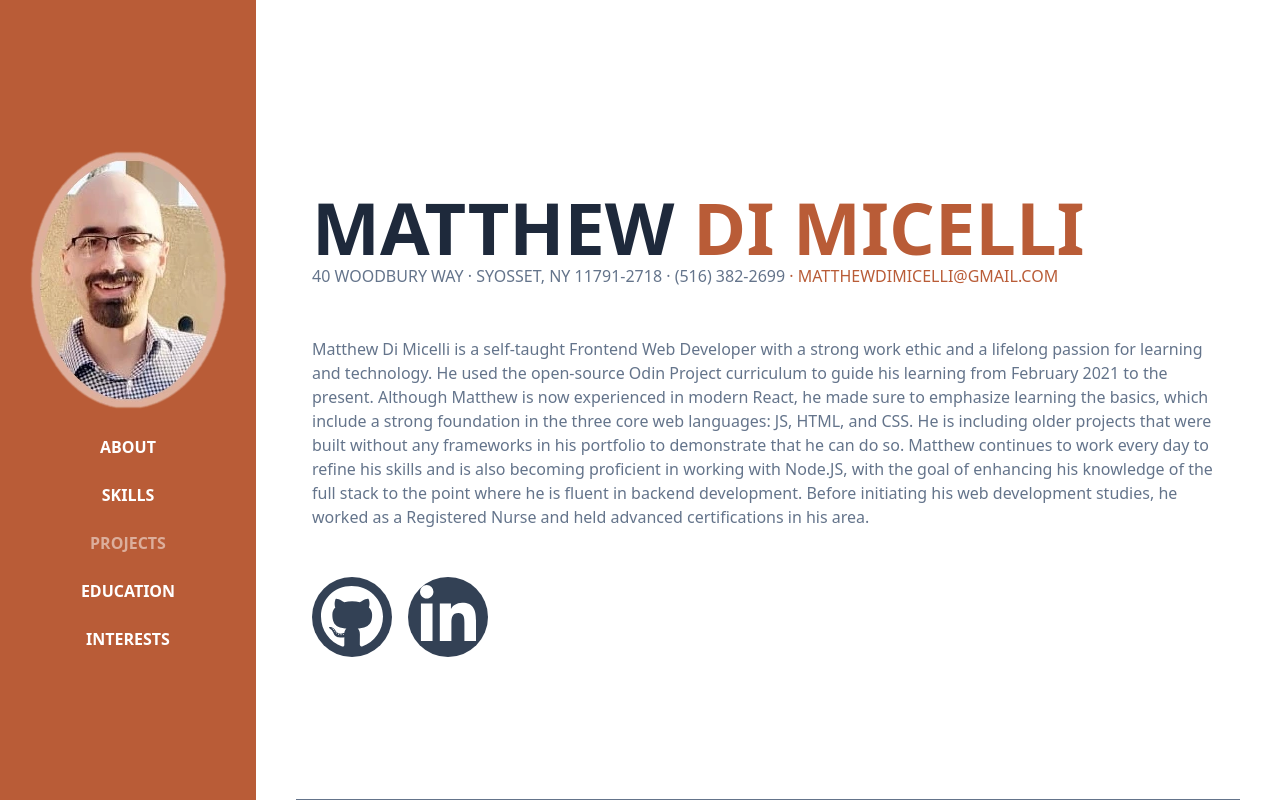
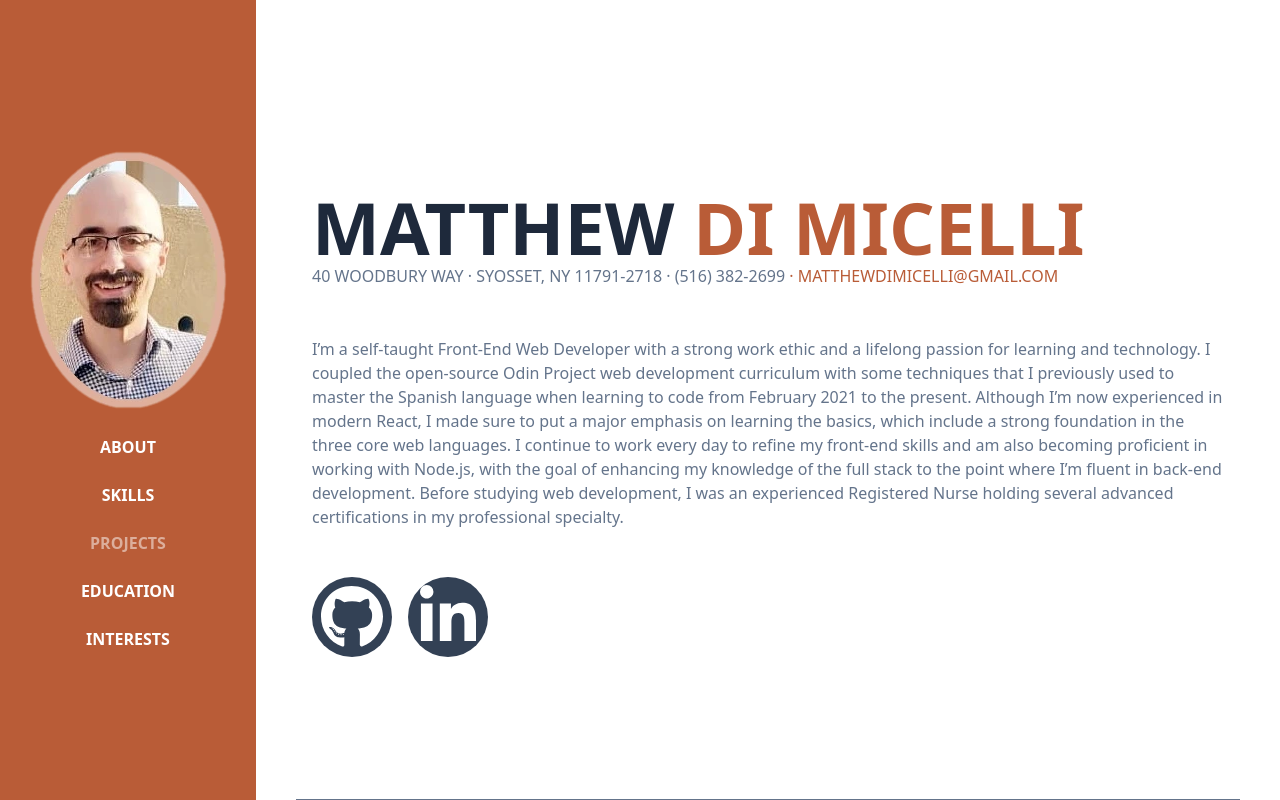
Before and after one commit to mattdimicelli/me, a React (Create React App) app: page / in a window 1280 px wide. Shown: the top 800 px of the page. Built offline with nearby package versions, Linux system fonts and the light colour scheme.

Commit message:
change about page from third person to first person

```diff
--- a/src/components/About.js
+++ b/src/components/About.js
@@ -24,19 +24,17 @@ const About = () => {
                     </address>
                 </section>
                 <section className="text-slate-500 mt-12">
-                    Matthew Di Micelli is a self-taught Frontend Web Developer with a strong
-                    work ethic and a lifelong passion for learning and technology.  He used the
-                    open-source Odin Project curriculum to guide his learning from February 2021
-                    to the present.  Although Matthew is now experienced in modern React, he
-                    made sure to emphasize learning the basics, which include a strong
-                    foundation in the three core web languages: JS, HTML, and CSS.  He is
-                    including older projects that were built without any frameworks in his
-                    portfolio to demonstrate that he can do so. Matthew continues to work every
-                    day to refine his skills and is also becoming proficient in working with
-                    Node.JS, with the goal of enhancing his knowledge of the full stack to the
-                    point where he is fluent in backend development.  Before initiating his web
-                    development studies, he worked as a Registered Nurse and held advanced
-                    certifications in his area.
+                I’m a self-taught Front-End Web Developer with a strong work ethic and a lifelong
+                passion for learning and technology.  I coupled the open-source Odin Project web
+                development curriculum with some techniques that I previously used to master the
+                Spanish language when learning to code from February 2021 to the present.  Although
+                I’m now experienced in modern React, I made sure to put a major emphasis on learning
+                the basics, which include a strong foundation in the three core web languages.  I
+                continue to work every day to refine my front-end skills and am also becoming
+                proficient in working with Node.js, with the goal of enhancing my knowledge of the
+                full stack to the point where I’m fluent in back-end development.  Before studying
+                web development, I was an experienced Registered Nurse holding several advanced
+                certifications in my professional specialty.
                 </section>
                 <ul className='flex space-x-4 mt-12'>
                     <li className='bg-slate-700 rounded-full p-2 hover:bg-brownish'>
```
